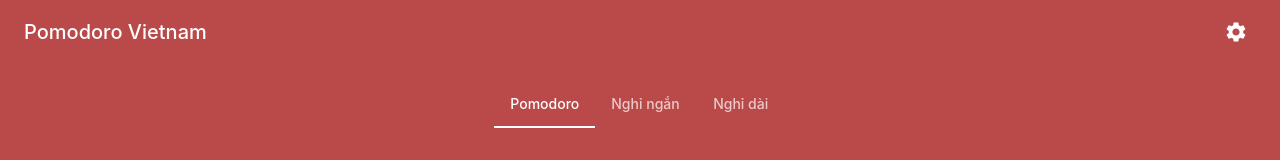
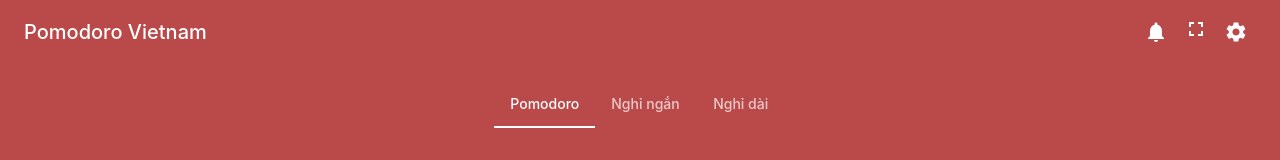
Before and after one commit to anhnbt/pomodoro, a React (Create React App) app: page / in a window 1280 px wide. Shown: the top 160 px of the page. Built offline with nearby package versions, Linux system fonts and the light colour scheme.

Commit message:
thêm button fullscreen và notification

```diff
--- a/src/Header.js
+++ b/src/Header.js
@@ -1,13 +1,22 @@
-import * as React from "react";
+import React, { useState } from "react";
 import AppBar from "@mui/material/AppBar";
 import Toolbar from "@mui/material/Toolbar";
 import Typography from "@mui/material/Typography";
 import IconButton from "@mui/material/IconButton";
 import Settings from "./Settings";
 import SettingsIcon from "@mui/icons-material/Settings";
+import FullscreenIcon from "@mui/icons-material/Fullscreen";
+import FullscreenExitIcon from "@mui/icons-material/FullscreenExit";
+import NotificationsActiveIcon from "@mui/icons-material/NotificationsActive";
+import NotificationsIcon from "@mui/icons-material/Notifications";
+import Tooltip from "@mui/material/Tooltip";
 
 export default function Header(props) {
   const [open, setOpen] = React.useState(false);
+  const [isFullscreen, setIsFullscreen] = useState(false);
+  const [notificationPermission, setNotificationPermission] = useState(
+    Notification.permission
+  );
 
   const handleClickOpen = () => {
     setOpen(true);
@@ -17,16 +26,80 @@
     setOpen(false);
   };
 
+  // Hàm để toggle fullscreen
+  const toggleFullscreen = () => {
+    const element = document.documentElement;
+    if (!isFullscreen) {
+      if (element.requestFullscreen) {
+        element.requestFullscreen();
+      } else if (element.mozRequestFullScreen) {
+        element.mozRequestFullScreen();
+      }
+      // ... (Các phương thức khác để yêu cầu fullscreen)
+    } else {
+      if (document.exitFullscreen) {
+        document.exitFullscreen();
+      } else if (document.mozCancelFullScreen) {
+        document.mozCancelFullScreen();
+      }
+      // ... (Các phương thức khác để thoát fullscreen)
+    }
+    setIsFullscreen(!isFullscreen); // Cập nhật trạng thái fullscreen
+  };
+
+  // Hàm để yêu cầu trình duyệt bật thông báo
+  const requestNotificationPermission = () => {
+    Notification.requestPermission().then((permission) => {
+      setNotificationPermission(permission);
+    });
+  };
+
   return (
     <div>
-      <AppBar position="static"
+      <AppBar
+        position="static"
         sx={{
           backgroundColor: `${props.mode}.main`,
-        }}>
+        }}
+      >
         <Toolbar>
           <Typography variant="h6" component="h1" sx={{ flexGrow: 1 }}>
             Pomodoro Vietnam
           </Typography>
+          {notificationPermission === "granted" ? (
+            <IconButton color="inherit" aria-label="NotificationsActive">
+              <Tooltip title="Quyền thông báo đã được bật">
+                <NotificationsActiveIcon />
+              </Tooltip>
+            </IconButton>
+          ) : (
+            <Tooltip title="Bật thông báo">
+              <IconButton
+                color="inherit"
+                aria-label="NotificationsIcon"
+                onClick={requestNotificationPermission}
+              >
+                <NotificationsIcon />
+              </IconButton>
+            </Tooltip>
+          )}
+          <Tooltip
+            sx={{ display: { xs: "none", sm: "block" } }}
+            title={
+              isFullscreen
+                ? "Thoát chế độ toàn màn hình"
+                : "Chế độ toàn màn hình"
+            }
+          >
+            <IconButton
+              color="inherit"
+              aria-label="Fullscreen"
+              onClick={toggleFullscreen}
+            >
+              {isFullscreen ? <FullscreenExitIcon /> : <FullscreenIcon />}
+            </IconButton>
+          </Tooltip>
+          <Tooltip title="Cài đặt">
             <IconButton
               color="inherit"
               aria-label="Settings"
@@ -34,6 +107,7 @@
             >
               <SettingsIcon />
             </IconButton>
+          </Tooltip>
         </Toolbar>
       </AppBar>
       <Settings open={open} onClose={handleClose} />
```
Lines whose indentation alone changed are shown as unchanged.
